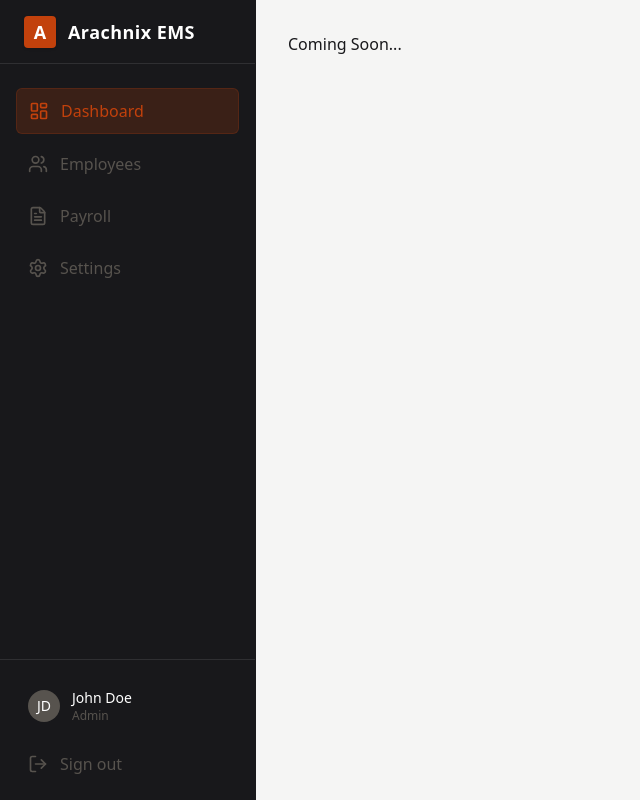
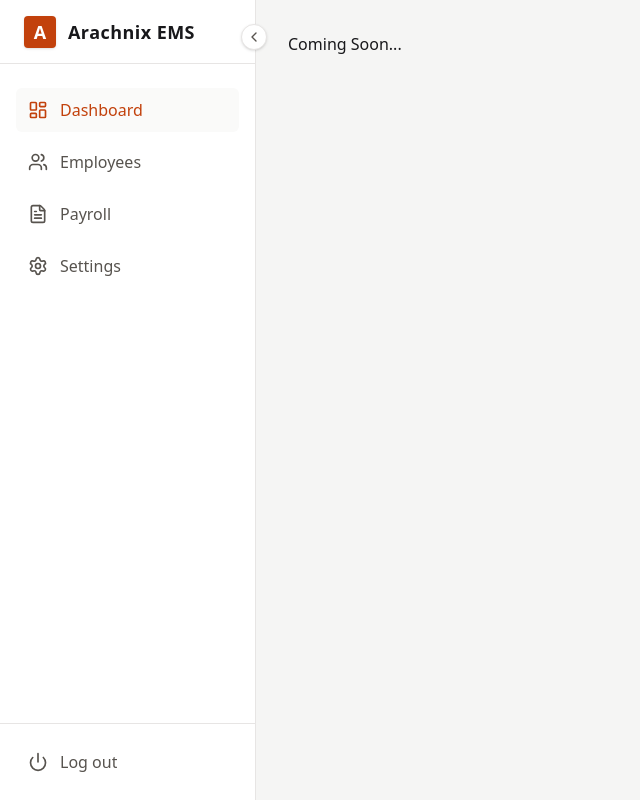
Before and after one commit to azaans23/Arachnix---EMS, a Next.js app: page /dashboard in a window 1280 px wide. Shown: the whole page, without its empty margins (0-640 px from the left). Built offline with nearby package versions, Linux system fonts and the light colour scheme.

Commit message:
Change color of sidebar and add tooltip for shorter sidebar

```diff
--- a/src/app/dashboard/layout.tsx
+++ b/src/app/dashboard/layout.tsx
@@ -8,7 +8,7 @@ export default function DashboardLayout({
   return (
     <div className="flex min-h-screen bg-stone">
       <Sidebar />
-      <div className="flex-1 ml-64 flex flex-col">
+      <div className="flex-1 flex flex-col min-w-0">
         {/* Main Content Area */}
         <main className="flex-1 p-8">
           {children}
--- a/src/components/layouts/Sidebar.tsx
+++ b/src/components/layouts/Sidebar.tsx
@@ -1,54 +1,72 @@
+"use client";
+
+import { useState } from 'react';
 import Link from 'next/link';
-import { LayoutDashboard, Users, FileText, Settings, LogOut } from 'lucide-react';
+import { LayoutDashboard, Users, FileText, Settings, Power, ChevronLeft, ChevronRight } from 'lucide-react';
 
 export default function Sidebar() {
+  const [isOpen, setIsOpen] = useState(true);
+
   return (
-    <aside className="w-64 bg-obsidian text-pure-white flex flex-col h-screen fixed top-0 left-0 border-r border-obsidian">
+    <aside className={`bg-pure-white text-obsidian flex flex-col h-screen sticky top-0 transition-all duration-300 ${isOpen ? 'w-64' : 'w-20'} border-r border-subtle-stone relative z-20 shrink-0`}>
+      {/* Toggle Button */}
+      <button
+        onClick={() => setIsOpen(!isOpen)}
+        className="absolute -right-3 top-6 bg-pure-white text-muted-clay p-1 rounded-full hover:bg-cream hover:text-obsidian transition-colors shadow-sm z-30 flex items-center justify-center border border-subtle-stone"
+        aria-label="Toggle Sidebar"
+      >
+        {isOpen ? <ChevronLeft className="w-4 h-4" /> : <ChevronRight className="w-4 h-4" />}
+      </button>
+
       {/* Brand */}
-      <div className="h-16 flex items-center px-6 border-b border-white/10">
-        <div className="w-8 h-8 bg-terracotta rounded flex items-center justify-center mr-3 shadow-sm">
-          <span className="font-bold text-lg">A</span>
+      <div className={`h-16 flex items-center ${isOpen ? 'px-6' : 'justify-center'} border-b border-subtle-stone transition-all`}>
+        <div className={`bg-terracotta rounded flex items-center justify-center shrink-0 shadow-sm transition-all ${isOpen ? 'w-8 h-8 mr-3' : 'w-10 h-10'}`}>
+          <span className={`font-bold text-pure-white ${isOpen ? 'text-lg' : 'text-xl'}`}>A</span>
         </div>
-        <span className="font-semibold text-lg tracking-wide">Arachnix EMS</span>
+        {isOpen && <span className="font-semibold text-lg tracking-wide whitespace-nowrap overflow-hidden text-obsidian">Arachnix EMS</span>}
       </div>
 
       {/* Navigation */}
-      <nav className="flex-1 py-6 px-4 flex flex-col gap-2">
-        <Link href="/dashboard" className="flex items-center gap-3 px-3 py-2.5 bg-terracotta/20 text-terracotta rounded-md font-medium transition-colors border border-terracotta/20">
-          <LayoutDashboard className="w-5 h-5" />
-          Dashboard
-        </Link>
-        <Link href="/dashboard/employees" className="flex items-center gap-3 px-3 py-2.5 text-muted-clay hover:text-pure-white hover:bg-white/5 rounded-md font-medium transition-colors">
-          <Users className="w-5 h-5" />
-          Employees
-        </Link>
-        <Link href="/dashboard/payroll" className="flex items-center gap-3 px-3 py-2.5 text-muted-clay hover:text-pure-white hover:bg-white/5 rounded-md font-medium transition-colors">
-          <FileText className="w-5 h-5" />
-          Payroll
-        </Link>
-        <Link href="/dashboard/settings" className="flex items-center gap-3 px-3 py-2.5 text-muted-clay hover:text-pure-white hover:bg-white/5 rounded-md font-medium transition-colors">
-          <Settings className="w-5 h-5" />
-          Settings
-        </Link>
+      <nav className={`flex-1 py-6 flex flex-col gap-2 ${isOpen ? 'px-4' : 'px-3 items-center'}`}>
+        <NavItem href="/dashboard" icon={<LayoutDashboard className="w-5 h-5 shrink-0" />} label="Dashboard" isOpen={isOpen} active />
+        <NavItem href="/dashboard/employees" icon={<Users className="w-5 h-5 shrink-0" />} label="Employees" isOpen={isOpen} />
+        <NavItem href="/dashboard/payroll" icon={<FileText className="w-5 h-5 shrink-0" />} label="Payroll" isOpen={isOpen} />
+        <NavItem href="/dashboard/settings" icon={<Settings className="w-5 h-5 shrink-0" />} label="Settings" isOpen={isOpen} />
       </nav>
 
-      {/* Footer / User */}
-      <div className="p-4 border-t border-white/10">
-        <div className="flex items-center gap-3 px-3 py-3 mb-2">
-          <div className="w-8 h-8 bg-muted-clay rounded-full overflow-hidden flex items-center justify-center">
-            {/* Placeholder avatar */}
-            <span className="text-sm font-medium text-pure-white">JD</span>
-          </div>
-          <div className="flex flex-col">
-            <span className="text-sm font-medium text-pure-white">John Doe</span>
-            <span className="text-xs text-muted-clay">Admin</span>
-          </div>
-        </div>
-        <Link href="/login" className="flex items-center gap-3 px-3 py-2 text-muted-clay hover:text-terracotta hover:bg-terracotta/10 rounded-md font-medium transition-colors mt-2">
-          <LogOut className="w-5 h-5" />
-          Sign out
-        </Link>
+      {/* Footer / Logout */}
+      <div className={`p-4 border-t border-subtle-stone flex flex-col ${isOpen ? '' : 'items-center'} transition-all`}>
+        <NavItem href="/login" icon={<Power className="w-5 h-5 shrink-0" />} label="Log out" isOpen={isOpen} isLogout />
       </div>
     </aside>
   );
 }
+
+function NavItem({ href, icon, label, isOpen, active = false, isLogout = false }: { href: string; icon: React.ReactNode; label: string; isOpen: boolean; active?: boolean; isLogout?: boolean; }) {
+  const baseClasses = "group relative flex items-center rounded-md font-medium transition-colors w-full";
+  const sizeClasses = isOpen ? "px-3 py-2.5 gap-3" : "justify-center w-10 h-10";
+
+  let colorClasses = "";
+  if (isLogout) {
+    colorClasses = "text-muted-clay hover:text-terracotta hover:bg-cream";
+  } else if (active) {
+    colorClasses = "bg-cream text-terracotta";
+  } else {
+    colorClasses = "text-muted-clay hover:text-obsidian hover:bg-cream";
+  }
+
+  return (
+    <Link href={href} className={`${baseClasses} ${sizeClasses} ${colorClasses}`}>
+      {icon}
+      {isOpen && <span className="whitespace-nowrap overflow-hidden">{label}</span>}
+
+      {/* Custom Tooltip - Dark mode tooltip on light theme */}
+      {!isOpen && (
+        <div className="absolute left-full ml-3 px-3 py-1.5 bg-obsidian text-pure-white text-sm font-semibold rounded-md opacity-0 invisible group-hover:opacity-100 group-hover:visible transition-all whitespace-nowrap shadow-md z-50">
+          <div className="absolute top-1/2 -left-1.5 -translate-y-1/2 border-y-[6px] border-y-transparent border-r-[6px] border-r-obsidian"></div>
+          {label}
+        </div>
+      )}
+    </Link>
+  );
+}
```
